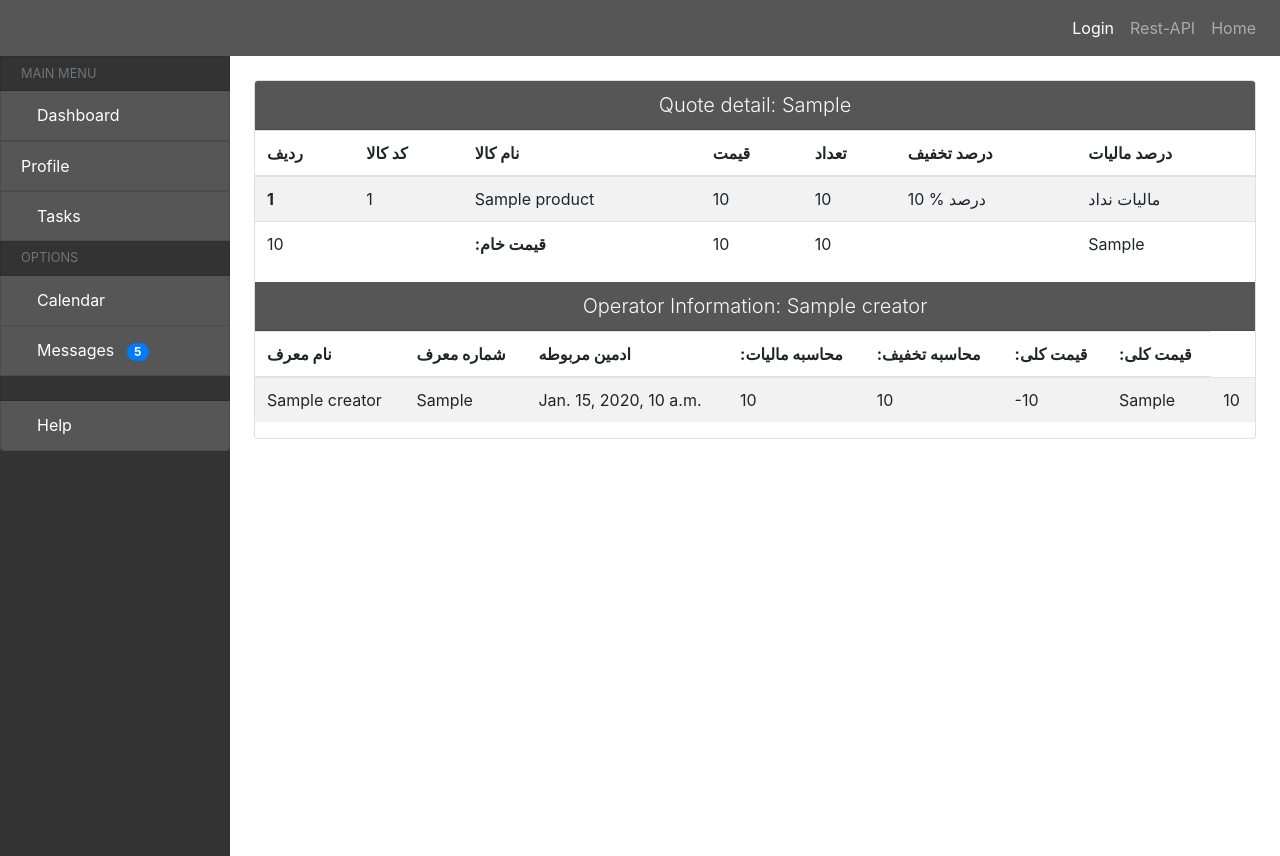
After one commit to mahdistt/CRM, a Django app: template quote/templates/detail-quote.html in a window 1280 px wide. The commit adds this page. Run offline with Django 3.2, Linux system fonts and the light colour scheme; the template is opened without the code that fills it: most values are stand-ins (such as "Sample title", 1, 10 or a date in 2020); some libraries are stand-ins or nearby versions.

Commit message:
Quote detail UI:qty,dis,tax,sum

```diff
--- /dev/null
+++ b/quote/templates/detail-quote.html
@@ -0,0 +1,83 @@
+{% extends 'dashboard/base.html' %}
+
+{% block page_header_title %}
+    Quote: {{ quote.organization_related }}
+{% endblock %}
+{% block base_content %}
+    <div class="col p-4">
+        <div class="card">
+            <h5 class="card-header font-weight-light" id="label1">Quote detail: {{ object.organization_related }}</h5>
+            <table class="table table-striped">
+                <thead>
+                <tr>
+                    <th scope="col">ردیف</th>
+                    <th scope="col">کد کالا</th>
+                    <th scope="col">نام کالا</th>
+                    <th scope="col">قیمت</th>
+                    <th scope="col">تعداد</th>
+                    <th scope="col">درصد تخفیف</th>
+                    <th scope="col">درصد مالیات</th>
+                </tr>
+                </thead>
+                <tbody>
+                {% for item in quote.quoteitem_set.all %}
+                    <tr>
+                        <th scope="row">{{ forloop.counter }}</th>
+                        <td>{{ item.pk }}</td>
+                        <td>{{ item.product }}</td>
+                        <td>{{ item.price }}</td>
+                        <td>{{ item.quantity }}</td>
+                        <td>
+                            {% if item.discount %}
+                                {{ item.discount }}   % درصد
+                            {% else %}
+                                {{ 'تخفیف نداد' }}
+                            {% endif %}
+                        </td>
+                        <td>
+                            {% if item.product.taxation %}
+                                {{ '9% مالیات' }}
+                            {% else %}
+                                {{ 'مالیات نداد' }}
+                            {% endif %}
+                        </td>
+                    </tr>
+                {% endfor %}
+                <td>{{ quote.get_total_quote_price }}</td>
+                <th scope="col"></th>
+                <th scope="col">:قیمت خام</th>
+                <td>{{ quote.get_total_quote_price }}</td>
+                <td>{{ object.get_quantity }}</td>
+                <td></td>
+                <td>{{ object.get_quote_taxation }}</td>
+                </tbody>
+            </table>
+            <h5 class="card-header font-weight-light" id="label2">Operator Information: {{ object.creator }}</h5>
+            <table class="table table-striped">
+                <thead>
+                <tr>
+                    <th scope="col">نام معرف</th>
+                    <th scope="col">شماره معرف</th>
+                    <th scope="col">ادمین مربوطه</th>
+                    <th scope="col">:محاسبه مالیات</th>
+                    <th scope="col">:محاسبه تخفیف</th>
+                    <th scope="col">:قیمت کلی</th>
+                    <th scope="col">:قیمت کلی</th>
+                </tr>
+                </thead>
+                <tbody>
+                <tr>
+                    <td>{{ object.creator }}</td>
+                    <td>{{ object.organization_related }}</td>
+                    <td>{{ object.created_info }}</td>
+                    <td>{{ object.get_quantity }}</td>
+                    <td>{{ object.get_total_quote_price }}</td>
+                    <td>-{{ object.get_quote_discount }}</td>
+                    <td>{{ object.get_quote_taxation }}</td>
+                    <td>{{ object.get_total_price }}</td>
+                </tr>
+                </tbody>
+            </table>
+        </div>
+    </div>
+{% endblock %}
--- a/quote/urls.py
+++ b/quote/urls.py
@@ -6,5 +6,5 @@ app_name = 'quote'
 urlpatterns = [
     path('create/', views.QuoteCreateView.as_view(), name='create-quote'),
     path('list/', views.QuoteListView.as_view(), name='list-quote'),
-
+    path('detail/<int:pk>', views.QuoteDetailView.as_view(), name='detail-quote'),
 ]
```
Also changed, not shown: quote/models.py (+4 -4 lines), quote/templates/list-quote.html (+18 -20 lines), quote/views.py (+14 -2 lines).
